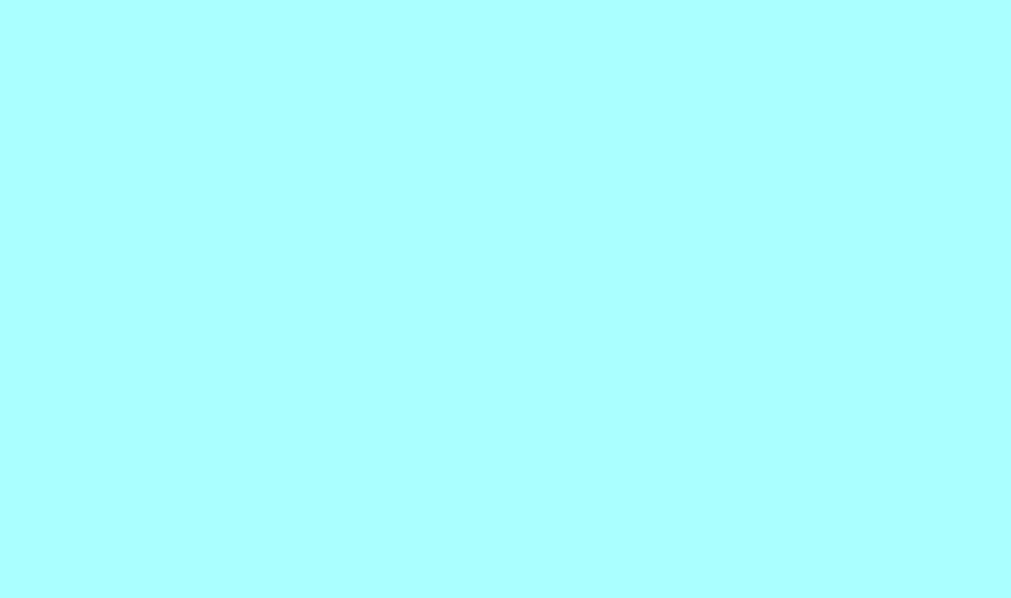
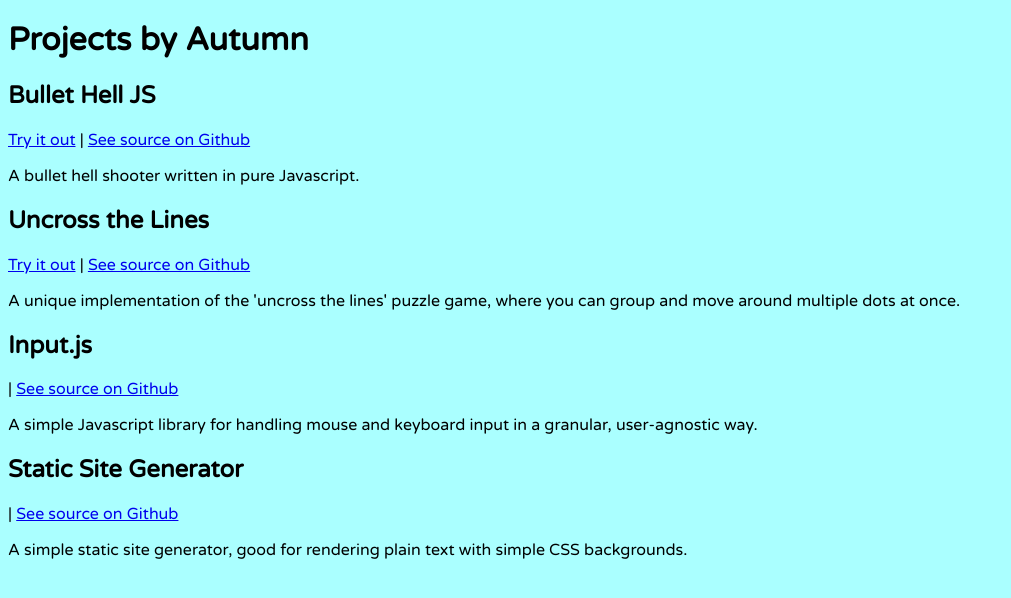
Before and after one commit to jjayeon/my-homepage, a React app: page / in a window 1280 px wide. Shown: the top 598 px of the page, without its empty margins (0-1011 px from the left). Built offline with nearby package versions, Linux system fonts and the light colour scheme.

Commit message:
react integration complete

```diff
--- a/package.json
+++ b/package.json
@@ -11,10 +11,12 @@
     "eslint": "^7.7.0",
     "eslint-config-prettier": "^6.11.0",
     "eslint-loader": "^4.0.2",
+    "eslint-plugin-react": "^7.22.0",
     "html-webpack-plugin": "^4.3.0",
     "mocha": "^8.1.2",
     "prettier": "2.0.5",
     "prettier-webpack-plugin": "^1.2.0",
+    "prop-types": "^15.7.2",
     "style-loader": "^2.0.0",
     "webpack": "^4.44.1",
     "webpack-cli": "^3.3.12",
--- a/src/App.js
+++ b/src/App.js
@@ -1,58 +1,69 @@
-"use strict";
+/* eslint-disable no-unused-vars */
 
 import React, { Component } from "react";
+import PropTypes from "prop-types";
 
 import "./App.css";
 
-class App extends Component {
-  /*
-function makeLink(title, copy, liveurl, giturl) {
-  let out = document.createElement("div");
-
-  let livelink = document.createElement("a");
-
-  livelink.href = liveurl;
-  livelink.target = "_blank";
-  livelink.rel = "noopener noreferrer";
-  livelink.innerHTML = title;
-
-  let copyp = document.createElement("p");
-  copyp.innerHTML = copy;
-
-  let gitlink = document.createElement("a");
-  gitlink.href = giturl;
-  gitlink.target = "_blank";
-  gitlink.rel = "noopener noreferrer";
-  gitlink.innerHTML = "See source on Github";
-
-  let hr = document.createElement("hr");
-
-  out.appendChild(livelink);
-  out.appendChild(copyp);
-  out.appendChild(gitlink);
-  out.appendChild(hr);
-
-  return out;
+function App() {
+  return (
+    <div className="App">
+      <h1>Projects by Autumn</h1>
+      <Card
+        title="Bullet Hell JS"
+        copy="A bullet hell shooter written in pure Javascript."
+        liveurl="https://bullet-hell-js.netlify.app/"
+        giturl="https://github.com/jjayeon/bullet-hell-js"
+      />
+      <Card
+        title="Uncross the Lines"
+        copy="A unique implementation of the 'uncross the lines' puzzle game, where you can group and move around multiple dots at once."
+        liveurl="https://uncrossthelines.netlify.app/"
+        giturl="https://github.com/jjayeon/uncross-the-lines"
+      />
+      <Card
+        title="Input.js"
+        copy="A simple Javascript library for handling mouse and keyboard input in a granular, user-agnostic way."
+        giturl="https://github.com/jjayeon/inputjs"
+      />
+      <Card
+        title="Static Site Generator"
+        copy="A simple static site generator, good for rendering plain text with simple CSS backgrounds."
+        giturl="https://github.com/jjayeon/static-site-generator"
+      />
+    </div>
+  );
 }
 
-app.appendChild(
-  makeLink(
-    "Bullet Hell JS",
-    "game",
-    "https://bullet-hell-js.netlify.app/",
-    "https://github.com/jjayeon/bullet-hell-js"
-  )
-);
+function Card(props) {
+  let livelink, gitlink;
 
-let link2 = <a href="https://github.com/jjayeon/uncross-the-lines">lonk</a>;
-*/
-  render() {
-    return null;
+  if (props.liveurl) {
+    livelink = (
+      <a href={props.liveurl} target="_blank" rel="noreferrer noopener">
+        Try it out
+      </a>
+    );
   }
+  gitlink = (
+    <a href={props.giturl} target="_blank" rel="noreferrer noopener">
+      See source on Github
+    </a>
+  );
+
+  return (
+    <div className="Card">
+      <h2>{props.title}</h2>
+      {livelink} | {gitlink}
+      <p>{props.copy}</p>
+    </div>
+  );
 }
-
-function Card(title, copy, liveurl, giturl) {
-  return null;
-}
+Card.propTypes = {
+  title: PropTypes.string,
+  copy: PropTypes.string,
+  liveurl: PropTypes.string,
+  giturl: PropTypes.string,
+};
 
 export default App;
```
Also changed, not shown: 1 other file (tests, documents, lock files or other folders).
